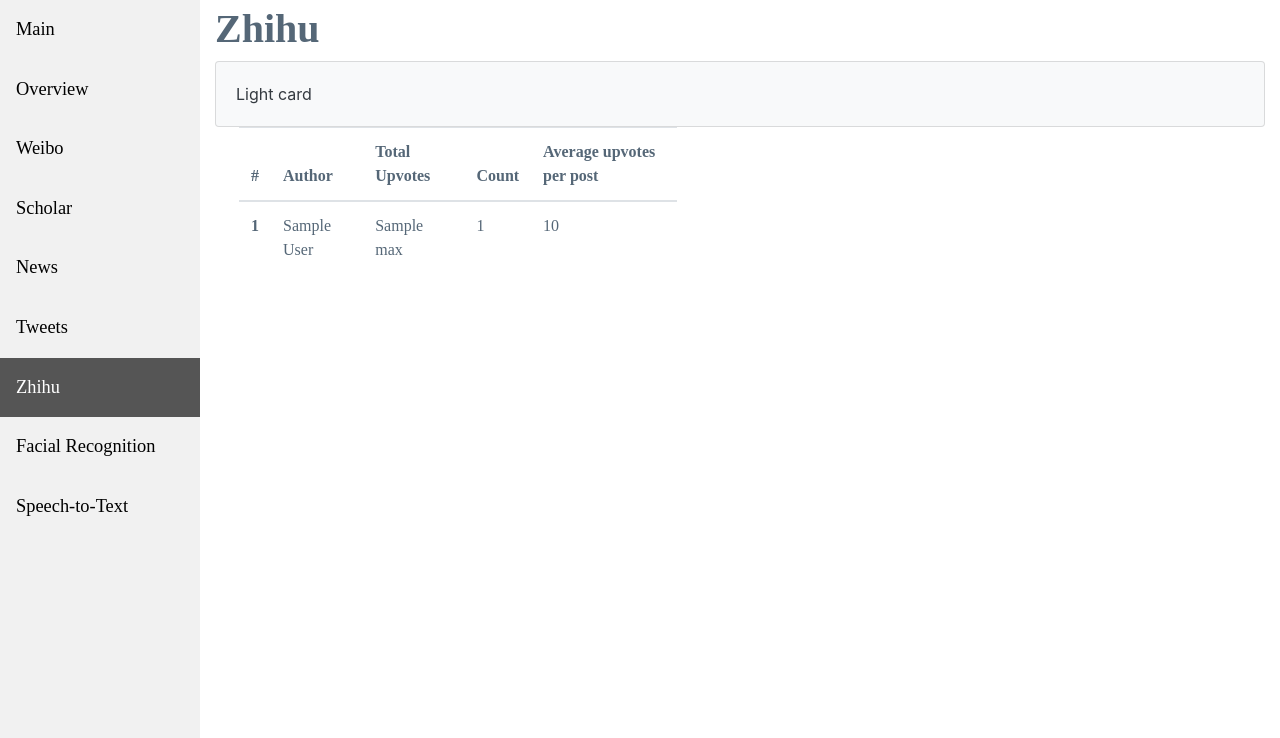
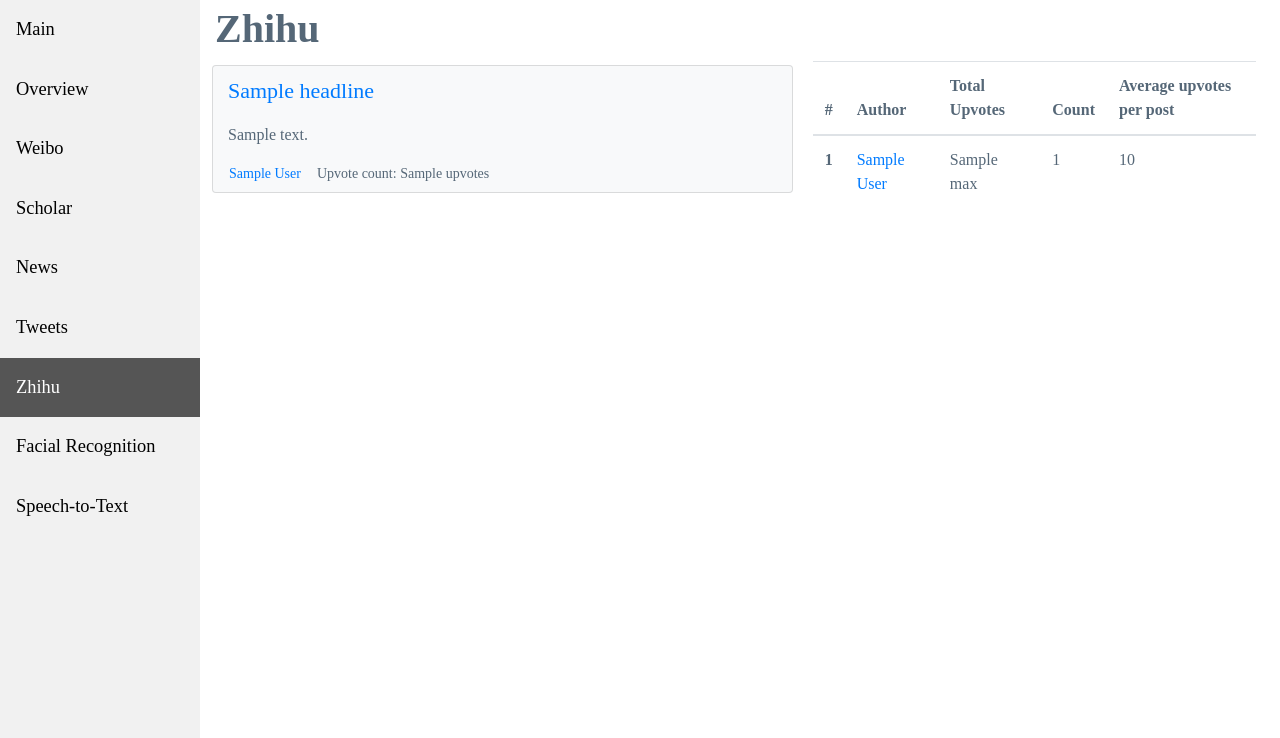
Before and after one commit to quarbby/legendary-spoon, a Django app: template techscan_project/techscan/templates/zhihu.html in a window 1280 px wide. Shown: the part 62-800 px from the top of the page. Run offline with Django 3.2, Linux system fonts and the light colour scheme; the template is opened without the code that fills it: most values are stand-ins (such as "Sample title", 1, 10 or a date in 2020); parts of the project's set-up code (start-up, migrations or seed data) failed here and were passed over; some libraries are stand-ins or nearby versions.

Commit message:
Added things into zhihu subpage

```diff
--- a/techscan_project/techscan/static/css/style.css
+++ b/techscan_project/techscan/static/css/style.css
@@ -126,3 +126,21 @@ div.category-content{
     float: none;
   }
 }
+
+.zhihu-card-title{
+  color: #556777;
+  font-family: -webkit-body;
+  font-size: 22px
+}
+
+.zhihu-card-body{
+  color: #556777;
+  font-family: -webkit-body;
+  font-size: 16px
+}
+
+.zhihu-card-others{
+  color: #556777;
+  font-family: -webkit-body;
+  font-size: 14px
+}
--- a/techscan_project/techscan/templates/zhihu.html
+++ b/techscan_project/techscan/templates/zhihu.html
@@ -45,11 +45,21 @@
 		</div>
 		<div class="content category-content">
 			<h1><b>Zhihu</b></h1>
-			<div class="card bg-light text-dark">
-				<div class="card-body">Light card</div>
+			<div class="row px-2">
+				<div class="col p-1">
+					{% for i in zhihu %}
+					<div class="card bg-light text-dark col-12">
+						<div class="zhihu-card-title py-2"><a href="{{i.headlineUrl}}">{{i.headline}}</a></div>
+						<div class="zhihu-card-body py-2">{{i.summary}}</div>
+						<div class="row px-2">
+							<div class="zhihu-card-others p-2"><a href="{{i.authorUrl}}">{{i.author}}</a></div>
+							<div class="zhihu-card-others p-2">Upvote count: {{i.upvotes}}</div>
+						</div>
+					</div>
+					{%endfor%}
 				</div>
 
-			<table class="table table-hover col-5 ml-4">
+				<table class="table table-hover pt-2 col-5 mx-3">
 					<thead>
 						<tr>
 							<th scope="col">#</th>
@@ -63,7 +73,7 @@
 						{% for i in author_table %}
 						<tr>
 							<th scope="row">{{forloop.counter}}</th>
-			<td> {{i.author}}</td>
+							<td><a href="{{i.authorUrl}}">{{i.author}}</a></td>
 							<td> {{i.max}}</td>
 							<td> {{i.size}}</td>
 							<td>{{i.average}}</td>
@@ -71,6 +81,7 @@
 						{% endfor %}
 					</tbody>
 				</table>
+			</div>
 
 		</div>
 	</body>
--- a/techscan_project/techscan/views.py
+++ b/techscan_project/techscan/views.py
@@ -76,7 +76,7 @@ def tweets(request):
 
 def zhihu(request):
 	params = request.GET.get('q')
-	_,es_zhihu = scroll_query.text_query(params,'tweets')
+	_,es_zhihu = scroll_query.text_query(main_functions.chi_translation(params),'zhihu', sizes = 5)
 	context = {
 		"search_word": params,
 		"zhihu":es_zhihu,
```
Lines whose indentation alone changed are shown as unchanged.
